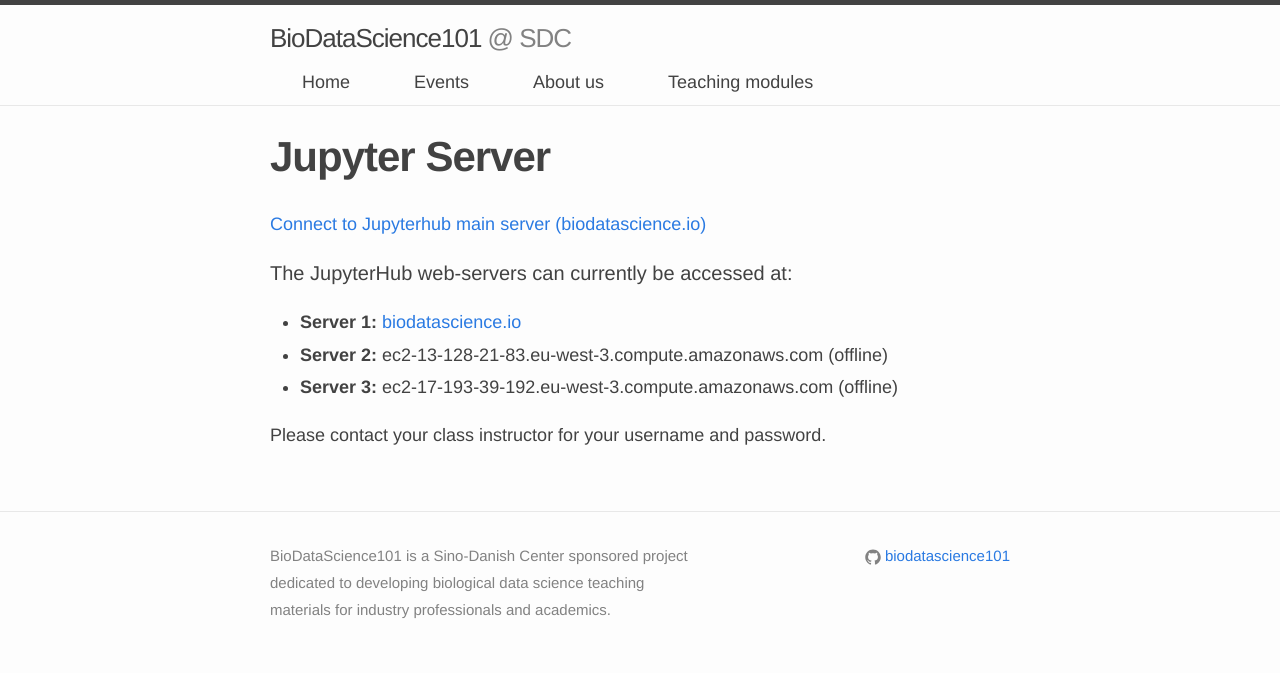
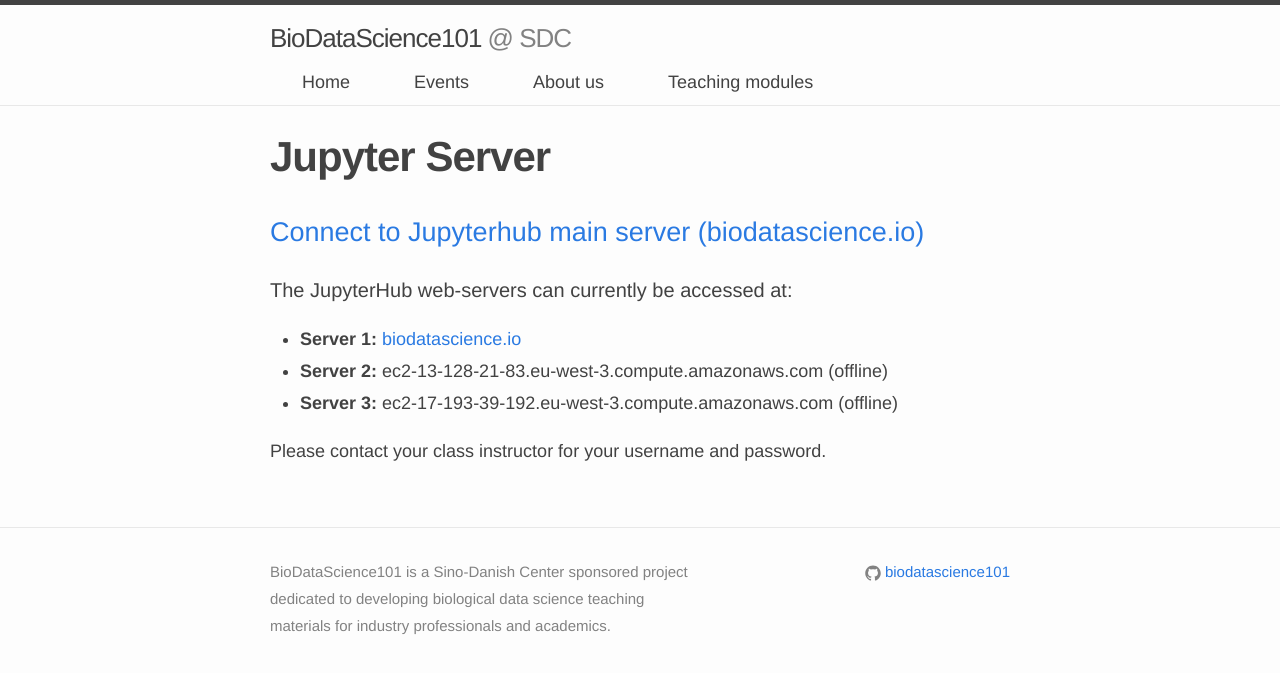
Before and after one commit to biodatascience101/BioDataScience101.github.io, a Jekyll site: the page built from _pages/server/index.md, in a window 1280 px wide. Shown: the top 673 px of the page. Built offline with Jekyll 4.4.1, drawn with Linux system fonts in a browser that asks for light colours; nearby versions of some CDN libraries.

```diff
--- a/_pages/server/index.md
+++ b/_pages/server/index.md
@@ -6,7 +6,7 @@ toggle: on
 rank: 50
 ---
 
-<a href="https://www.biodatascience.io">Connect to Jupyterhub main server (biodatascience.io)</a>
+<h1 > <a href="https://www.biodatascience.io">Connect to Jupyterhub main server (biodatascience.io)</a> </h1>
 
 #### The JupyterHub web-servers can currently be accessed at:
   - **Server 1:** <a href="https://www.biodatascience.io"> biodatascience.io</a>
```
